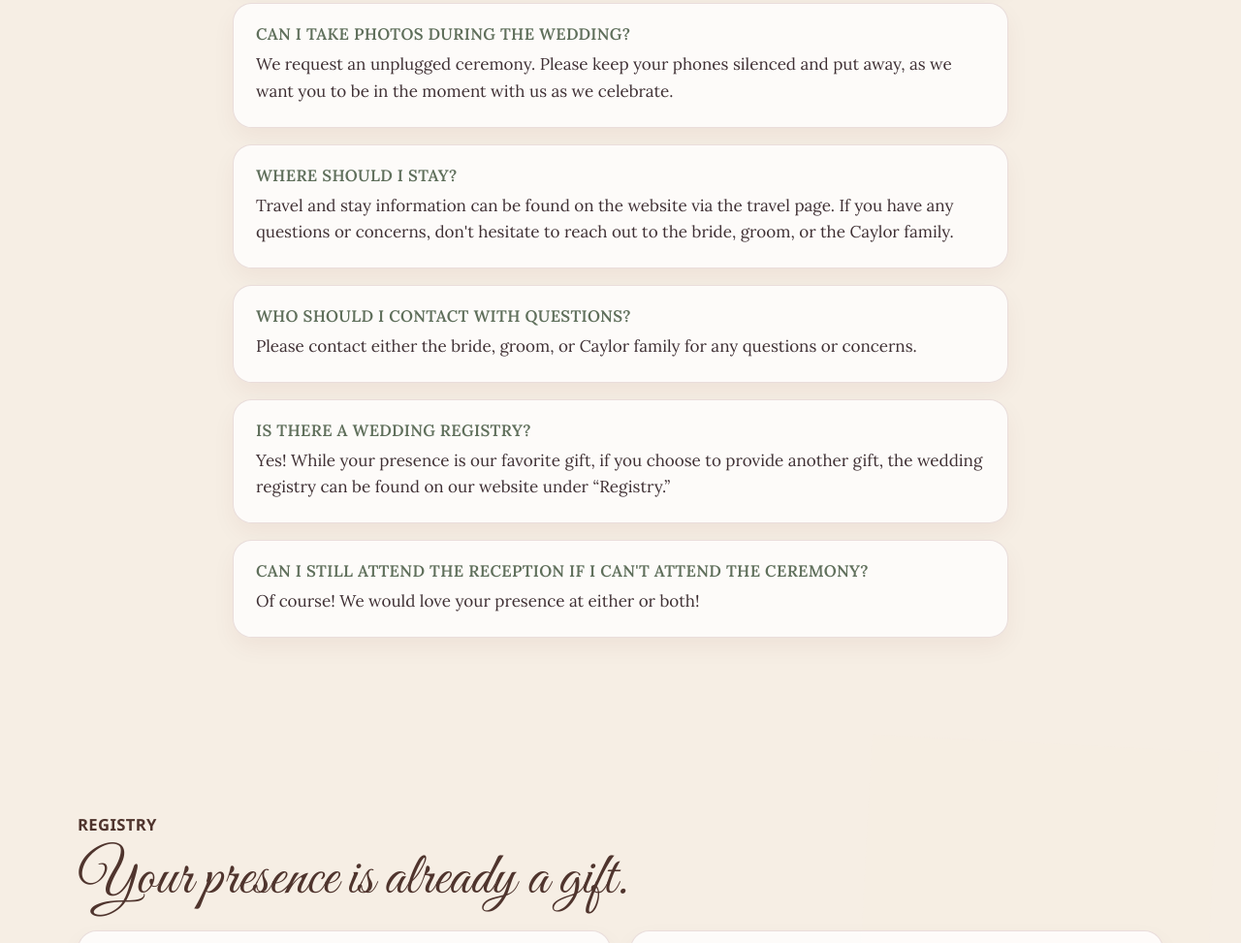
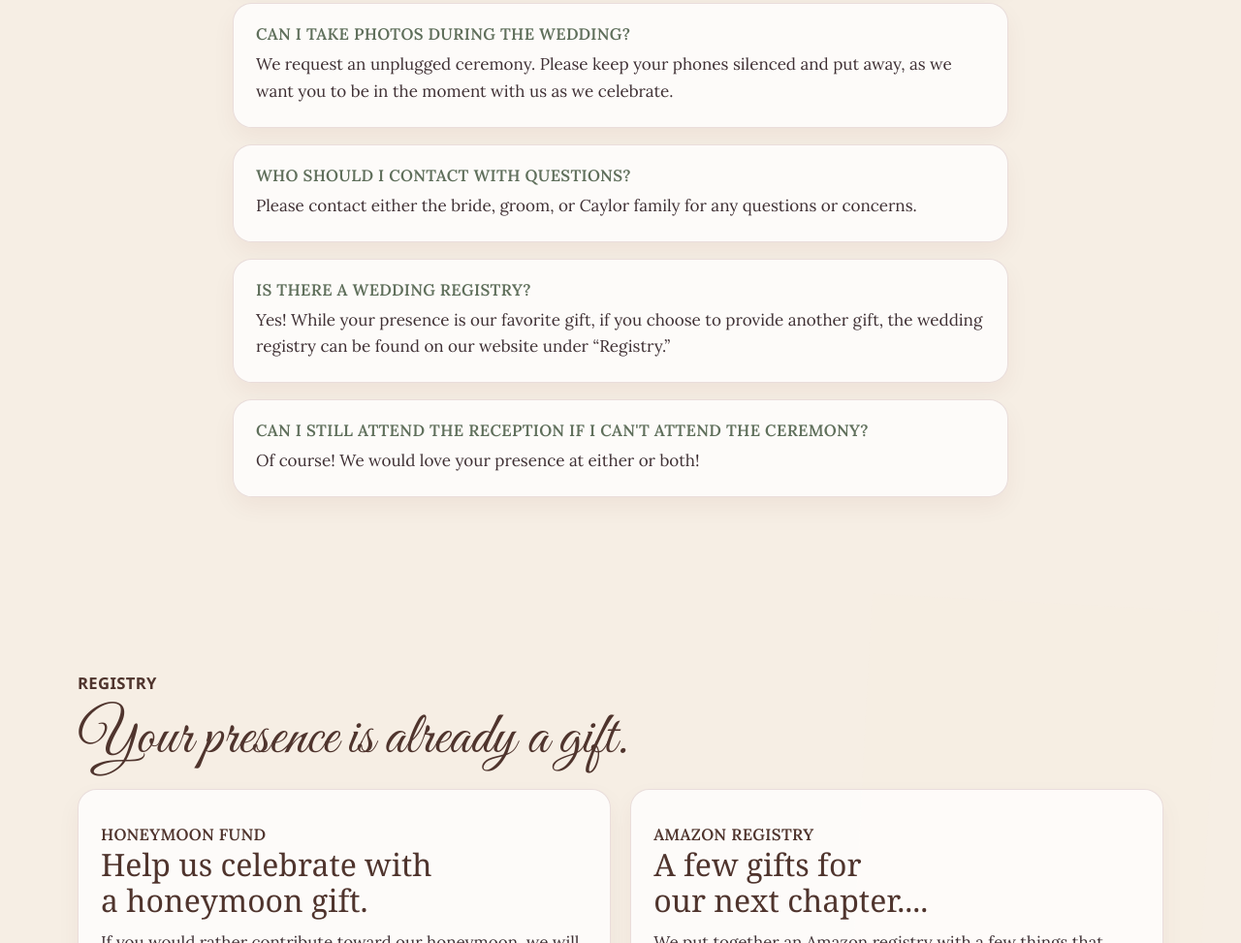
Before and after one commit to bel-caylor/hope-caleb, a website: page index.html in a window 1280 px wide. Shown: the part 6737-7710 px from the top of the page at 97% size. Drawn offline with Linux system fonts and the light colour scheme.

Commit message:
Remove lodging FAQ

```diff
--- a/index.html
+++ b/index.html
@@ -463,10 +463,6 @@
             <p>We request an unplugged ceremony. Please keep your phones silenced and put away, as we want you to be in the moment with us as we celebrate.</p>
           </article>
           <article class="faq-item">
-            <h3>Where should I stay?</h3>
-            <p>Travel and stay information can be found on the website via the travel page. If you have any questions or concerns, don't hesitate to reach out to the bride, groom, or the Caylor family.</p>
-          </article>
-          <article class="faq-item">
             <h3>Who should I contact with questions?</h3>
             <p>Please contact either the bride, groom, or Caylor family for any questions or concerns.</p>
           </article>
```
